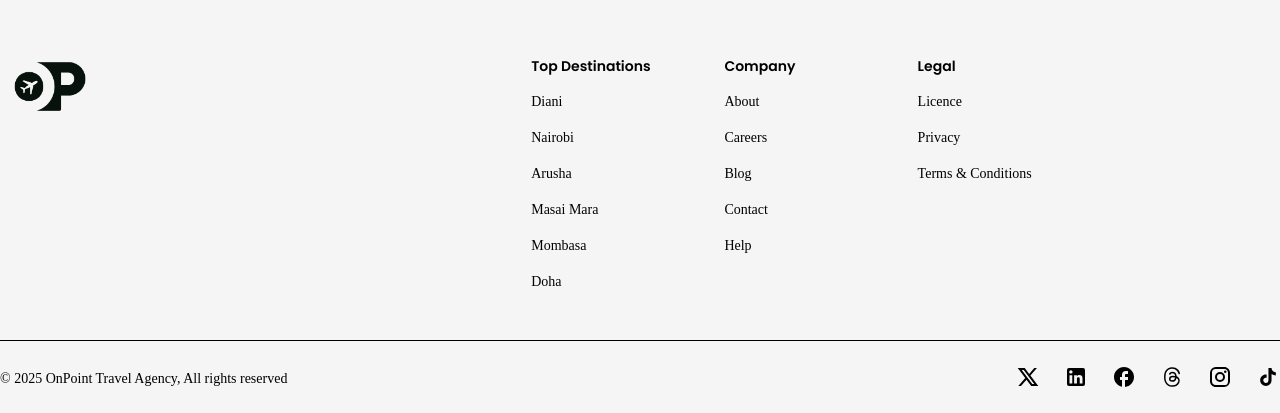
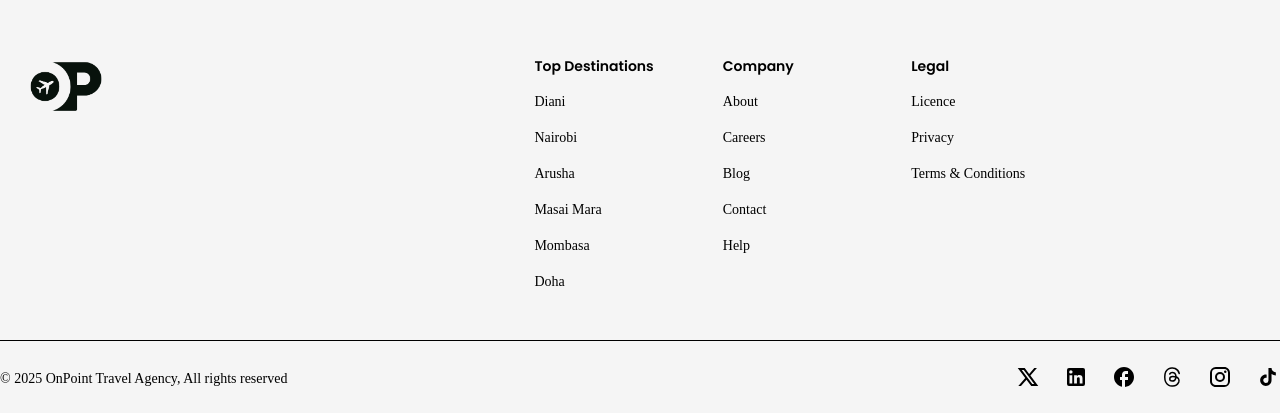
Before and after one commit to chengivan2/onpoint, a Next.js app: page / in a window 1280 px wide. Shown: the part 824-1237 px from the top of the page. Built offline with nearby package versions, Linux system fonts and the light colour scheme; a web font is replaced by a local one.

Commit message:
Added horizontal padding to the first section of the footer

```diff
--- a/src/app/rootcomponents/footer.tsx
+++ b/src/app/rootcomponents/footer.tsx
@@ -112,7 +112,7 @@ export default function Footer() {
   return (
     <footer className="bg-lightmode-footer-bg-color pt-20 dark:bg-darkmode-footer-bg-color">
       <div className="">
-        <div className="grid gap-12 md:grid-cols-5">
+        <div className="px-[1rem] grid gap-12 md:grid-cols-5">
           <div className="md:col-span-2">
             <Link href="/" aria-label="go home" className="block size-fit">
               <FooterLogo />
```
